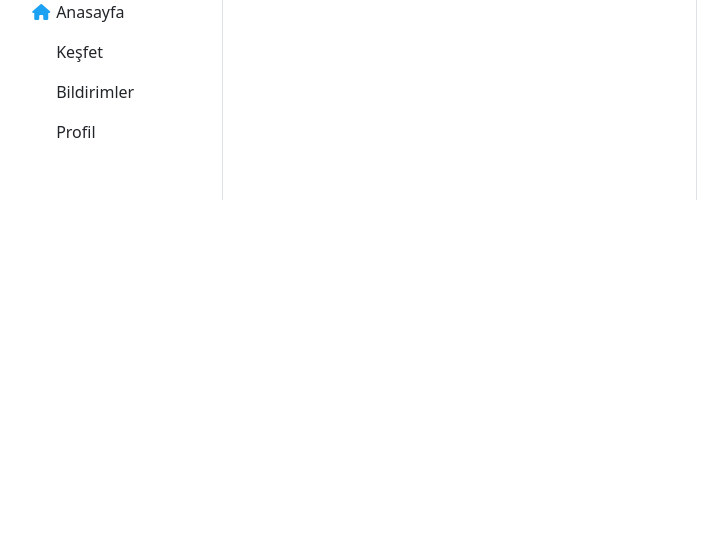
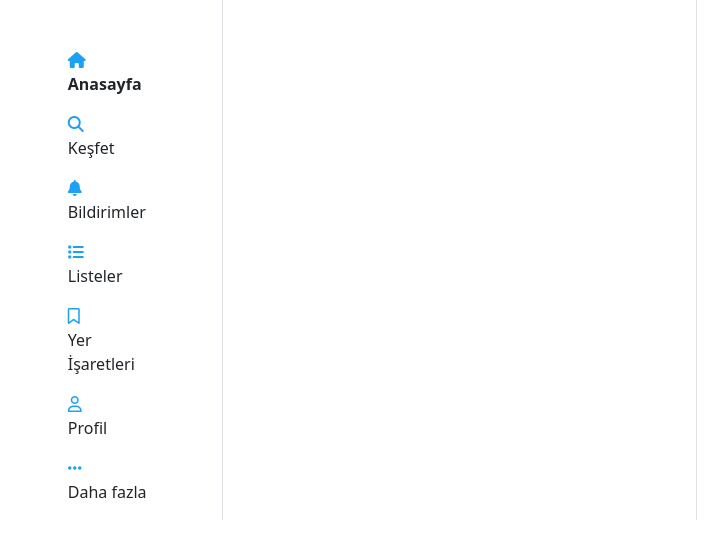
Before and after one commit to bilgejava6/JavaBoost15_Proje_java15x, a React (Create React App) app: page / in a window 1280 px wide. Shown: the top 536 px of the page, without its empty margins (133-861 px from the left). Built offline with nearby package versions, Linux system fonts and the light colour scheme.

Commit message:
butonlar eklendi.

```diff
--- a/src/component/atoms/LeftButtons.tsx
+++ b/src/component/atoms/LeftButtons.tsx
@@ -1,28 +1,39 @@
 import React from 'react'
 interface ILeftButtonsProps{
-    iconType: 'Home' | 'Search' | 'Notifications' | 'Message' | 'Profile',
+    iconType: 'Home' | 'Search' | 'Notifications' | 'Message'
+     | 'Profile' | 'Lists' | 'Locations' | 'More',
     name: string,
-    path: string // hangi url adresine (syfaya) yönlenecek
+    path: string, // hangi url adresine (syfaya) yönlenecek
+    isActive?: boolean // ? işareti bir değişken tanımını zorun olmadığını opsiyonel olduğunu belirtir.
 }
 function LeftButtons(props: ILeftButtonsProps) {
-    const {iconType,name,path} = props;
+    const {iconType,name,path, isActive} = props;
     const icons = ()=>{
     switch(iconType){
+        // <i class="fa-solid fa-magnifying-glass"></i>
             case 'Home': return <i className="fa-solid fa-house" style={{color: '#1da1f2'}}></i>
+            case 'Search': return <i className="fa-solid fa-magnifying-glass" style={{color: '#1da1f2'}}></i>
+            case 'Notifications': return <i className="fa-solid fa-bell" style={{color: '#1da1f2'}}></i>
+            case 'Profile': return <i className="fa-regular fa-user" style={{color: '#1da1f2'}}></i>
+            case 'Message': return <i className="fa-regular fa-envelope" style={{color: '#1da1f2'}}></i>
+            case 'Lists': return <i className="fa-solid fa-list" style={{color: '#1da1f2'}}></i>
+            case 'Locations': return <i className="fa-regular fa-bookmark" style={{color: '#1da1f2'}}></i>
+            case 'More': return <i className="fa-solid fa-ellipsis" style={{color: '#1da1f2'}}></i>
+
             default: return <></>;
         }
     }
   return (
-    <>
+    <div className='row'>
         <div className="col-2">
             {
                 icons()
             }
         </div>
-        <div className="col-8">
-            <label className='form-label'>{name}</label>
+        <div className="col-10">
+            <label className='form-label' style={isActive ? {fontWeight: 'bold'} : {}}>{name}</label>
         </div>
-    </>
+    </div>
   )
 }
 export default LeftButtons
--- a/src/component/molecules/LeftMenuComponent.tsx
+++ b/src/component/molecules/LeftMenuComponent.tsx
@@ -3,21 +3,29 @@ import LeftButtons from '../atoms/LeftButtons'
 
 function LeftMenuComponent() {
   return (
-    <div className="row justify-content-center">
-        <div className="col-5">
+    <div className="row justify-content-end mt-5">
+        <div className="col-7">
             <div className="row mb-2">
-                <LeftButtons iconType='Home' name='Anasayfa' path='/home' />
+                <LeftButtons iconType='Home' name='Anasayfa' path='/home' isActive={true} />
             </div>
             <div className="row mb-2">
-                <LeftButtons iconType='Search' name='Keşfet' path='/home'  />
+                <LeftButtons iconType='Search' name='Keşfet' path='/search'  />
             </div>
             <div className="row mb-2">
-                <LeftButtons iconType='Notifications' name='Bildirimler' path='/home'  />
+                <LeftButtons iconType='Notifications' name='Bildirimler' path='/notification'  />
             </div>
             <div className="row mb-2">
-                <LeftButtons iconType='Profile' name='Profil' path='/home'  />
+                <LeftButtons iconType='Lists' name='Listeler' path='/lists'  />
             </div>
-
+            <div className="row mb-2">
+                <LeftButtons iconType='Locations' name='Yer İşaretleri' path='/locations'  />
+            </div>
+            <div className="row mb-2">
+                <LeftButtons iconType='Profile' name='Profil' path='/profile'  />
+            </div>
+            <div className="row mb-2">
+                <LeftButtons iconType='More' name='Daha fazla' path='/more'  />
+            </div>
         </div>
     </div>
   )
```
